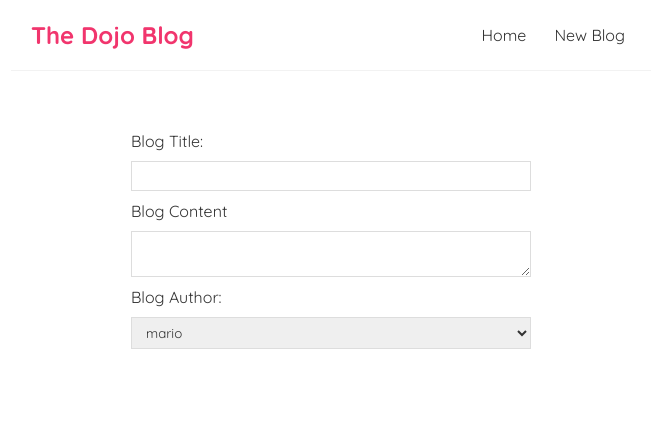
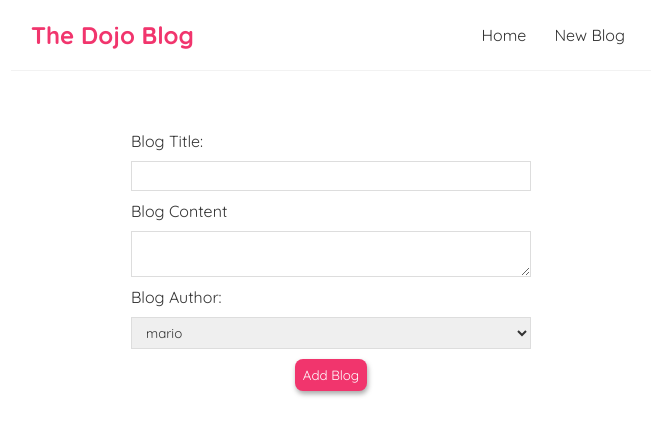
Before and after one commit to ptouchton/dojo-blog, a React (Create React App) app: page /create in a window 1280 px wide. Shown: the top 436 px of the page, without its empty margins (309-964 px from the left). Built offline with nearby package versions, Linux system fonts and the light colour scheme.

Commit message:
initial form updates

```diff
--- a/src/Create.js
+++ b/src/Create.js
@@ -6,8 +6,15 @@
     const [body, setBody] = useState();
     const [author, setAuthor] = useState();
 
+    const handleFormSubmit = (e) => {
+        e.preventDefault();
+        const blog = {title, body, author}
+        console.log(blog);
+    }
+
     return (
         <div className="create">
+            <form onSubmit={handleFormSubmit}>
                 <label>Blog Title:</label>
                 <input
                     value={title}
@@ -26,7 +33,8 @@
                     <option>mario</option>
                     <option>yoshi</option>
                 </select>
-
+                <button>Add Blog</button>
+            </form>
         </div>
 
     );
```
Lines whose indentation alone changed are shown as unchanged.
